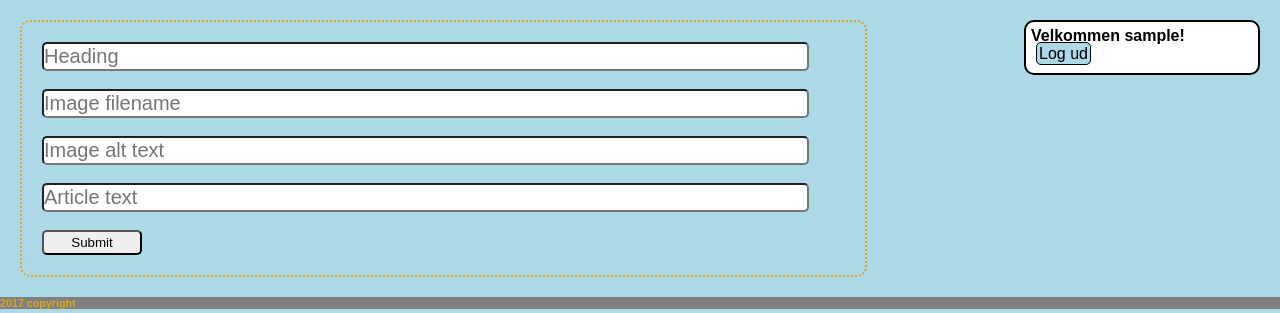
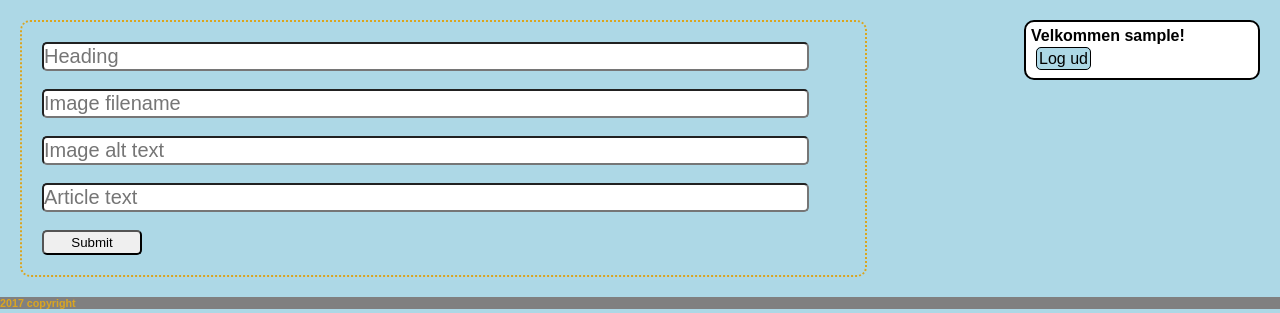
Before and after one commit to reesmees/cms_test, a PHP site: page / in a window 1280 px wide. Shown: the part 297-610 px from the top of the page. Run offline with PHP 8.4, Linux system fonts and the light colour scheme; the visitor is signed in with stand-in values (Sample User, id 1); data that the repository does not hold is empty.

Commit message:
Padding under h4

```diff
--- a/css/styles.css
+++ b/css/styles.css
@@ -140,6 +140,10 @@ input[name="formPassword"] {
     margin-bottom: 5px;
 }
 
+h4{
+    padding-bottom: 5px;
+}
+
 @media screen and (max-width: 760px){
     div.container{
         display: grid;
```
